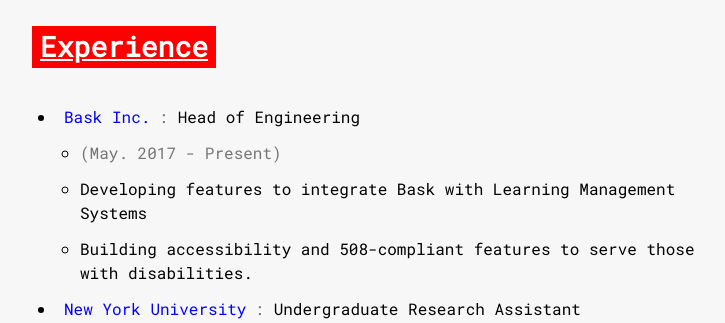
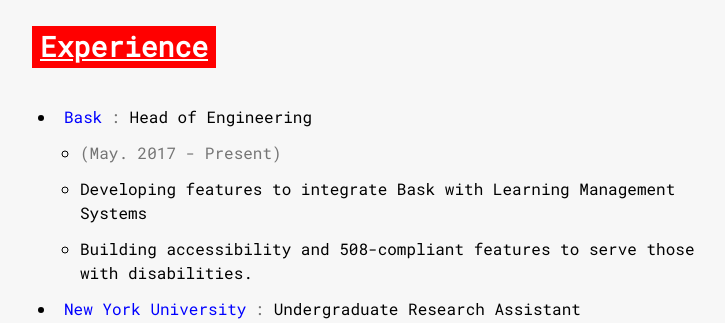
Before and after one commit to rkty13/personalsite-lambda, a Flask app: template templates/index.html in a window 1280 px wide. Shown: the part 583-906 px from the top of the page, without its empty margins (256-981 px from the left). Run offline with Flask 2, Linux system fonts and the light colour scheme; the template is opened without the code that fills it, so the values that code supplies are empty; style sheets or scripts are compiled from the project's sources.

Commit message:
Legal issues.

```diff
--- a/templates/index.html
+++ b/templates/index.html
@@ -47,7 +47,7 @@
         <h2 class="header" id="experience">Experience</h2>
         <ul>
           <li>
-            <p><span><a href="https://usebask.com">Bask Inc.</a>: </span>Head of Engineering</p>
+            <p><span><a href="https://usebask.com">Bask</a>: </span>Head of Engineering</p>
             <ul>
               <li><p><span>(May. 2017 - Present)</span></p></li>
               <li><p>Developing features to integrate Bask with Learning Management Systems</p></li>
```
